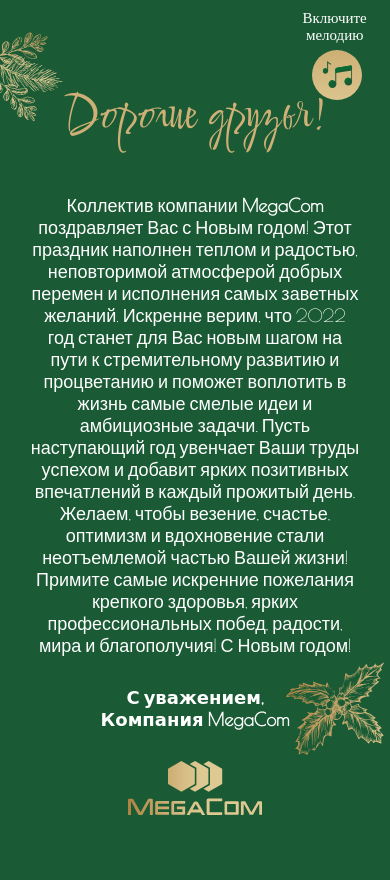
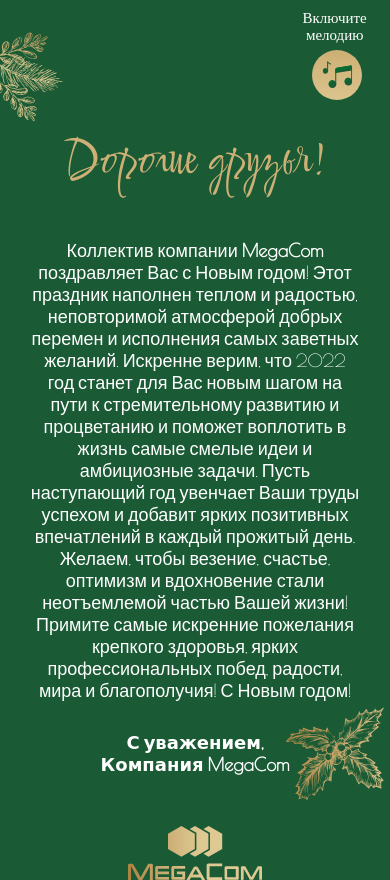
Before and after one commit to Erhan1708/new_year, a plain HTML site: page index.html in a window 390 px wide. Before the commit the page ends 844 px from the top, so only its background shows below. Drawn offline with nearby package versions, Linux system fonts and the light colour scheme.

Commit message:
changed: media query styles

```diff
--- a/style.css
+++ b/style.css
@@ -124,6 +124,7 @@ span {
 
    .content h1 {
       font-size: 50px;
+      margin-top: 140px;
    }
 
    .content {
@@ -152,4 +153,7 @@ span {
       font-size: 15px;
       text-align: center;
    }
+   .logo{
+      margin-top: 20px;
+   }
 }
```
